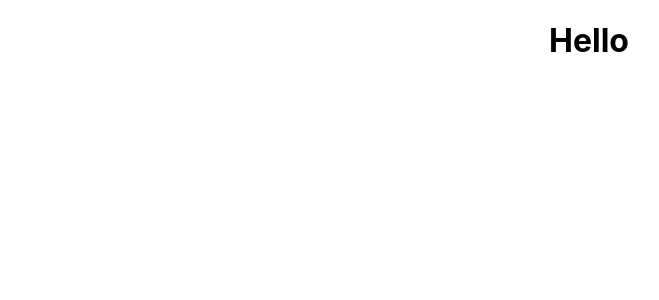
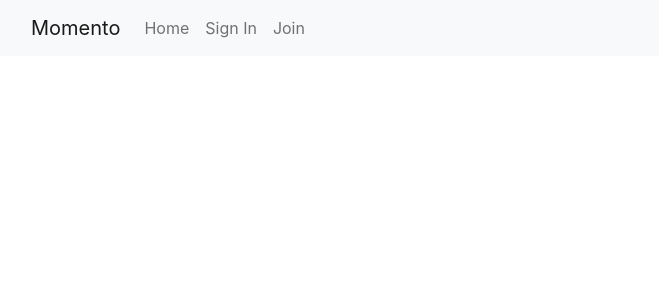
Before and after one commit to HollyT85/momento, a React (Create React App) app: page / in a window 1280 px wide. Shown: the top 300 px of the page, without its empty margins (51-710 px from the left). Built offline with nearby package versions, Linux system fonts and the light colour scheme.

Commit message:
added nav bar

```diff
--- a/package.json
+++ b/package.json
@@ -6,7 +6,9 @@
     "@testing-library/jest-dom": "^5.16.5",
     "@testing-library/react": "^13.4.0",
     "@testing-library/user-event": "^13.5.0",
+    "bootstrap": "^5.2.3",
     "react": "^18.2.0",
+    "react-bootstrap": "^2.7.4",
     "react-dom": "^18.2.0",
     "react-scripts": "5.0.1",
     "web-vitals": "^2.1.4"
--- a/public/index.html
+++ b/public/index.html
@@ -2,19 +2,25 @@
 <html lang="en">
   <head>
     <meta charset="utf-8" />
-    <link rel="icon" href="%PUBLIC_URL%/favicon.ico" />
+    <link rel="icon" href="%PUBLIC_URL%/favicon.png" />
     <meta name="viewport" content="width=device-width, initial-scale=1" />
     <meta name="theme-color" content="#000000" />
     <meta
       name="description"
       content="Web site created using create-react-app"
     />
+    <!--React Bootstrap-->
+    <link rel="stylesheet" href="https://cdn.jsdelivr.net/npm/bootstrap@5.2.3/dist/css/bootstrap.min.css"
+      integrity="sha384-rbsA2VBKQhggwzxH7pPCaAqO46MgnOM80zW1RWuH61DGLwZJEdK2Kadq2F9CUG65" crossorigin="anonymous"/>
+
+
+
     <link rel="apple-touch-icon" href="%PUBLIC_URL%/logo192.png" />
     <!--
       manifest.json provides metadata used when your web app is installed on a
       user's mobile device or desktop. See https://developers.google.com/web/fundamentals/web-app-manifest/
     -->
-    <link rel="manifest" href="%PUBLIC_URL%/manifest.json" />
+    <link rel="manifest" href="%PUBLIC_URL%/manifest.json" crossorigin="use-credentials" />
     <!--
       Notice the use of %PUBLIC_URL% in the tags above.
       It will be replaced with the URL of the `public` folder during the build.
--- a/src/App.js
+++ b/src/App.js
@@ -1,9 +1,10 @@
 import './App.css';
+import NavBar from './components/NavBar';
 
 function App() {
   return (
     <div className="App">
-      <h1>Hello</h1>
+      <NavBar />
     </div>
   );
 }
--- /dev/null
+++ b/src/components/NavBar.js
@@ -0,0 +1,22 @@
+import React from 'react'
+import { Container, Navbar, Nav} from 'react-bootstrap'
+
+const NavBar = () => {
+    return (
+    <Navbar bg="light" expand="md">
+        <Container>
+        <Navbar.Brand>Momento</Navbar.Brand>
+        <Navbar.Toggle aria-controls="basic-navbar-nav" />
+        <Navbar.Collapse id="basic-navbar-nav">
+            <Nav className="me-auto">
+            <Nav.Link>Home</Nav.Link>
+            <Nav.Link>Sign In</Nav.Link>
+            <Nav.Link>Join</Nav.Link>
+            </Nav>
+        </Navbar.Collapse>
+        </Container>
+    </Navbar>
+    )
+}
+
+export default NavBar
```
Also changed, not shown: public/favicon.png (added), 1 other file (tests, documents, lock files or other folders).
